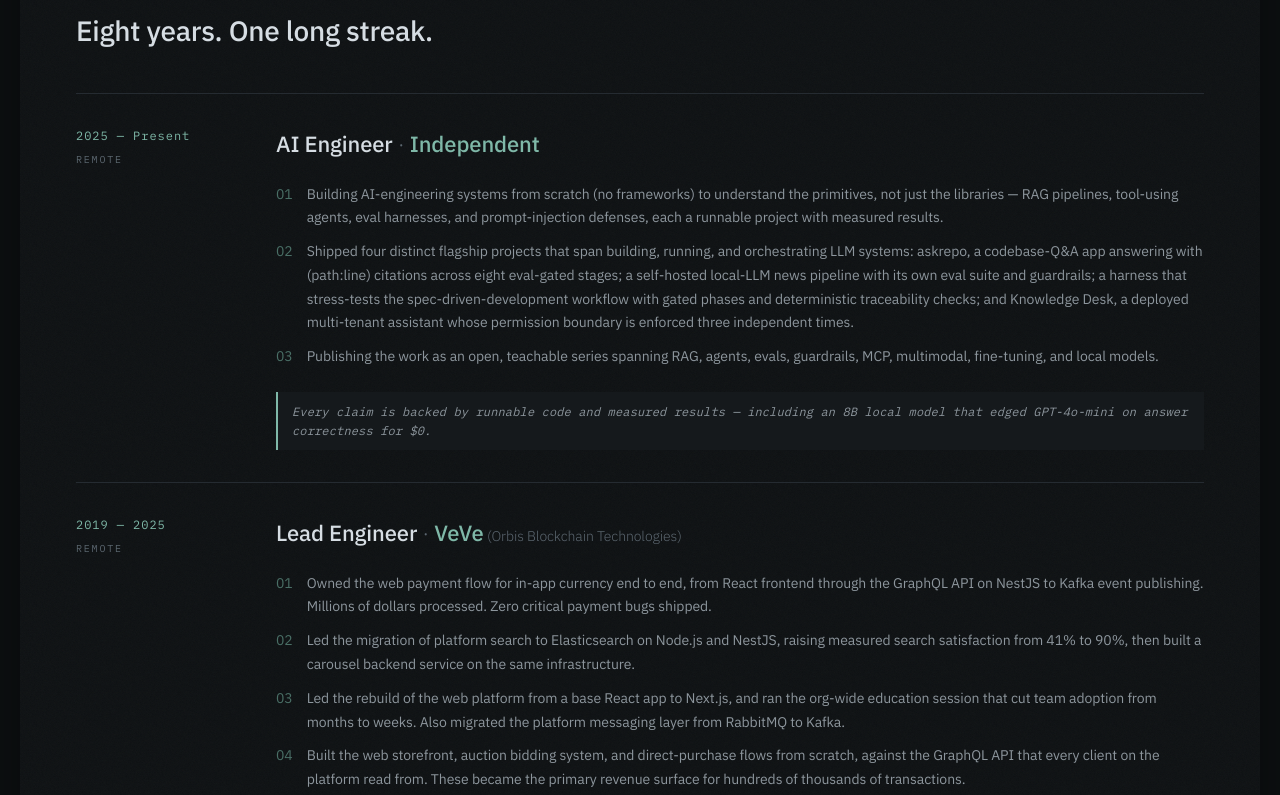
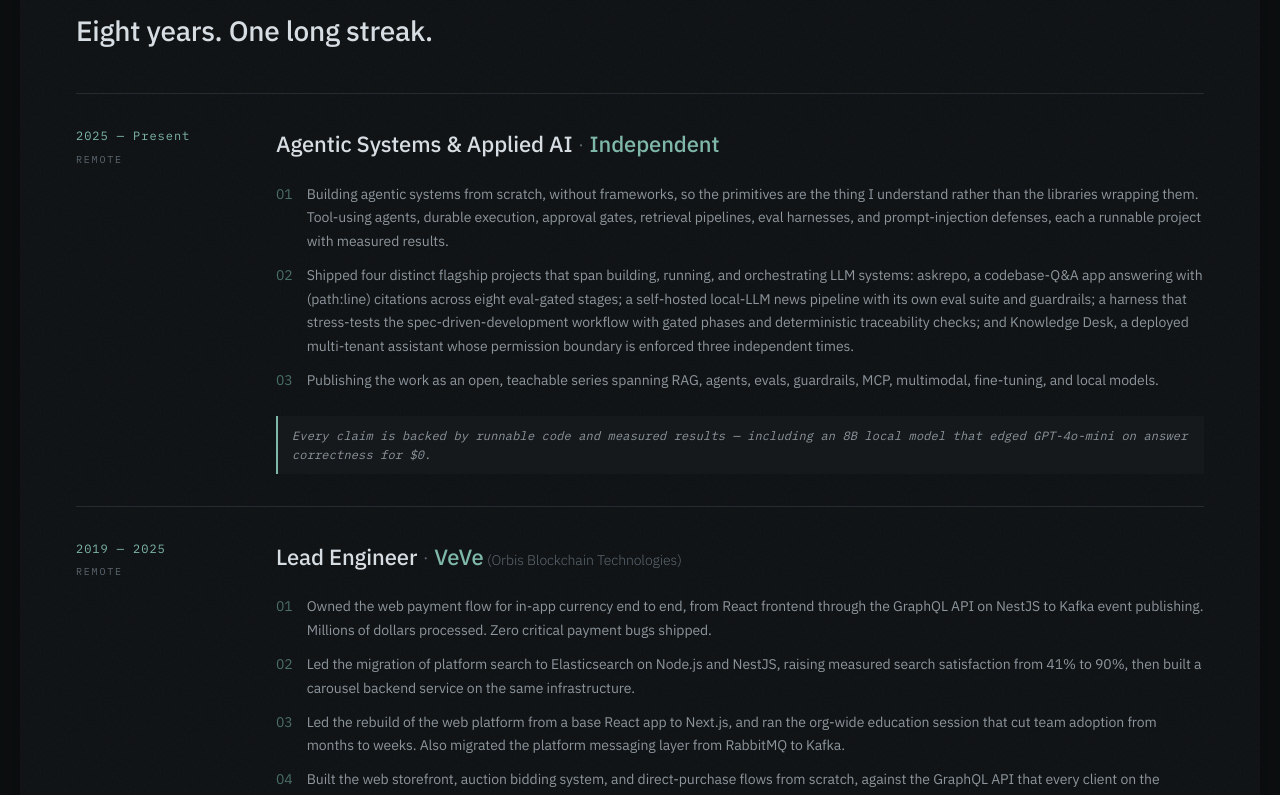
Before and after one commit to alexvervloet/PersonalWebsite, a React (Vite) app: page / in a window 1280 px wide. Shown: the part 1680-2475 px from the top of the page. Built offline with nearby package versions, Linux system fonts and the light colour scheme.

Commit message:
content: relabel as software engineer specializing in agentic systems

```diff
--- a/src/data.ts
+++ b/src/data.ts
@@ -1,6 +1,6 @@
 export const DATA = {
   name: 'Alexander Vervloet',
-  role: 'Fullstack Engineer',
+  role: 'Software Engineer',
   location: 'Taichung, Taiwan',
   tz: 'UTC+8',
   status: 'Open to remote roles',
@@ -21,14 +21,15 @@
       ],
     },
     {
-      group: 'ai',
+      group: 'applied ai',
       items: [
-        'LLM apps · RAG · agents',
+        'Agents · tool use · MCP',
+        'Durable execution · approval gates',
+        'RAG · vector search',
         'Evals · LLM-as-judge',
         'Prompt engineering · guardrails',
+        'OpenAI · Anthropic · local models',
         'Python · FastAPI',
-        'OpenAI · Anthropic · local models',
-        'Vector search · MCP',
       ],
     },
     {
@@ -57,11 +58,11 @@
     {
       co: 'Independent',
       parent: undefined,
-      role: 'AI Engineer',
+      role: 'Agentic Systems & Applied AI',
       period: '2025 — Present',
       place: 'Remote',
       bullets: [
-        'Building AI-engineering systems from scratch (no frameworks) to understand the primitives, not just the libraries — RAG pipelines, tool-using agents, eval harnesses, and prompt-injection defenses, each a runnable project with measured results.',
+        'Building agentic systems from scratch, without frameworks, so the primitives are the thing I understand rather than the libraries wrapping them. Tool-using agents, durable execution, approval gates, retrieval pipelines, eval harnesses, and prompt-injection defenses, each a runnable project with measured results.',
         'Shipped four distinct flagship projects that span building, running, and orchestrating LLM systems: askrepo, a codebase-Q&A app answering with (path:line) citations across eight eval-gated stages; a self-hosted local-LLM news pipeline with its own eval suite and guardrails; a harness that stress-tests the spec-driven-development workflow with gated phases and deterministic traceability checks; and Knowledge Desk, a deployed multi-tenant assistant whose permission boundary is enforced three independent times.',
         'Publishing the work as an open, teachable series spanning RAG, agents, evals, guardrails, MCP, multimodal, fine-tuning, and local models.',
       ],
```
